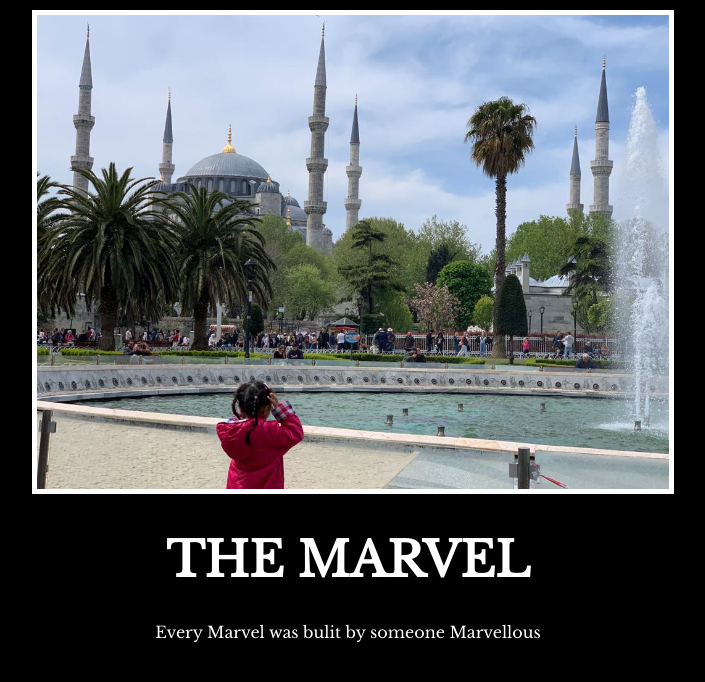
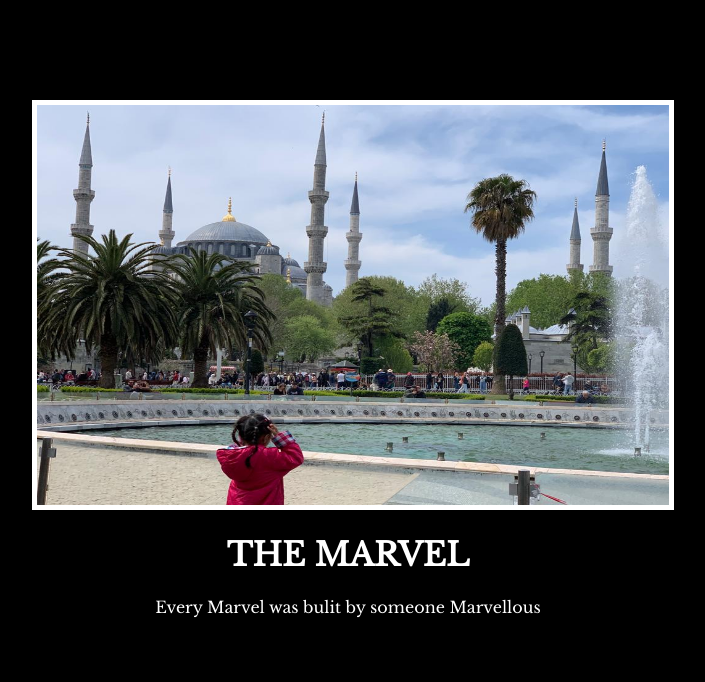
Before and after one commit to ferdaous88/Motivational-meme-website, a plain HTML site: page index.html in a window 1280 px wide. Shown: the whole page, without its empty margins (292-997 px from the left). Drawn offline with nearby package versions, Linux system fonts and the light colour scheme.

Commit message:
Add files via upload

```diff
--- a/style.css
+++ b/style.css
@@ -5,16 +5,16 @@ div{
 
     width: 50%;
     margin-left: 25%;
-    margin-top: 10px;
+    margin-top: 100px;
     font-family: 'Libre Baskerville', serif;
     color: white;
     text-align: center;
 }
 img{
     width: 100%;
+    height: 400px;
     border: white solid 5px;
 }
 h1{
     text-transform: uppercase;
-    font-size: 3rem;
 }
```
